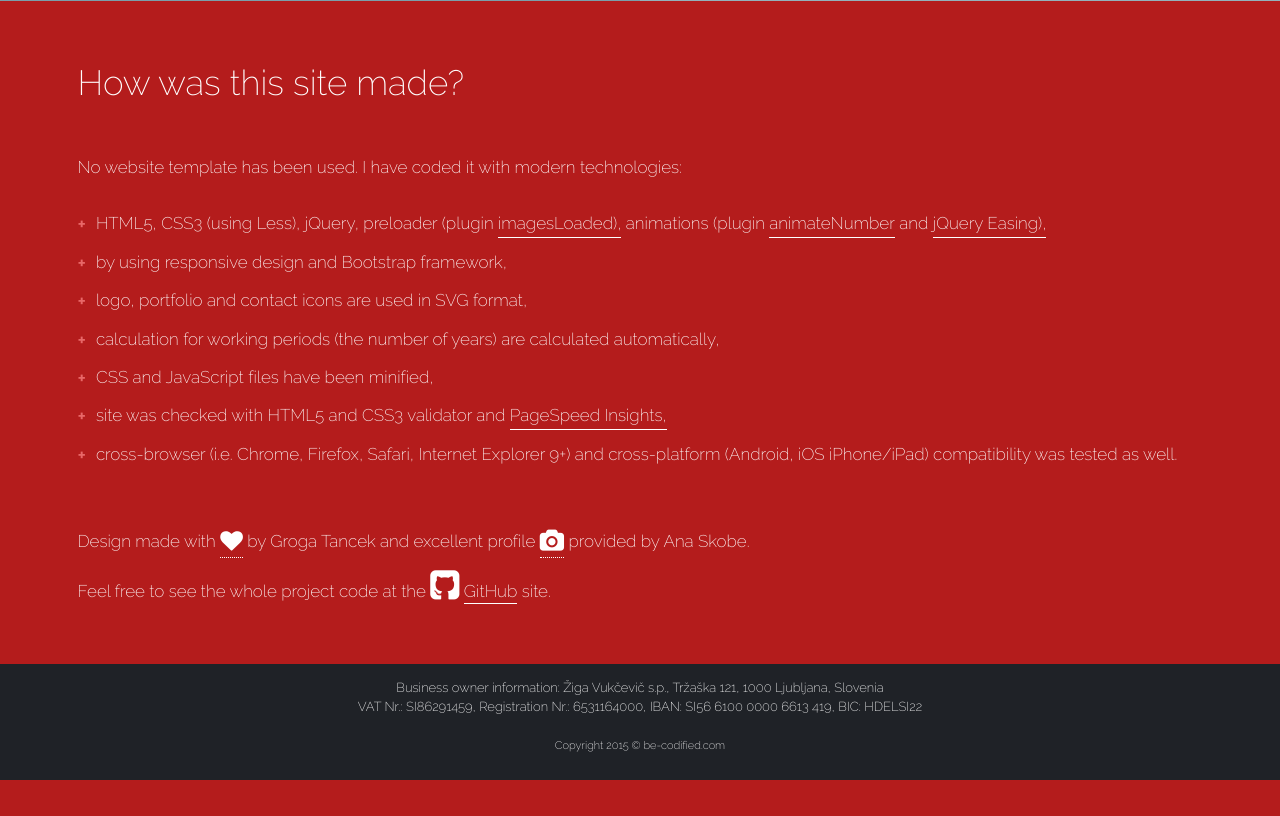
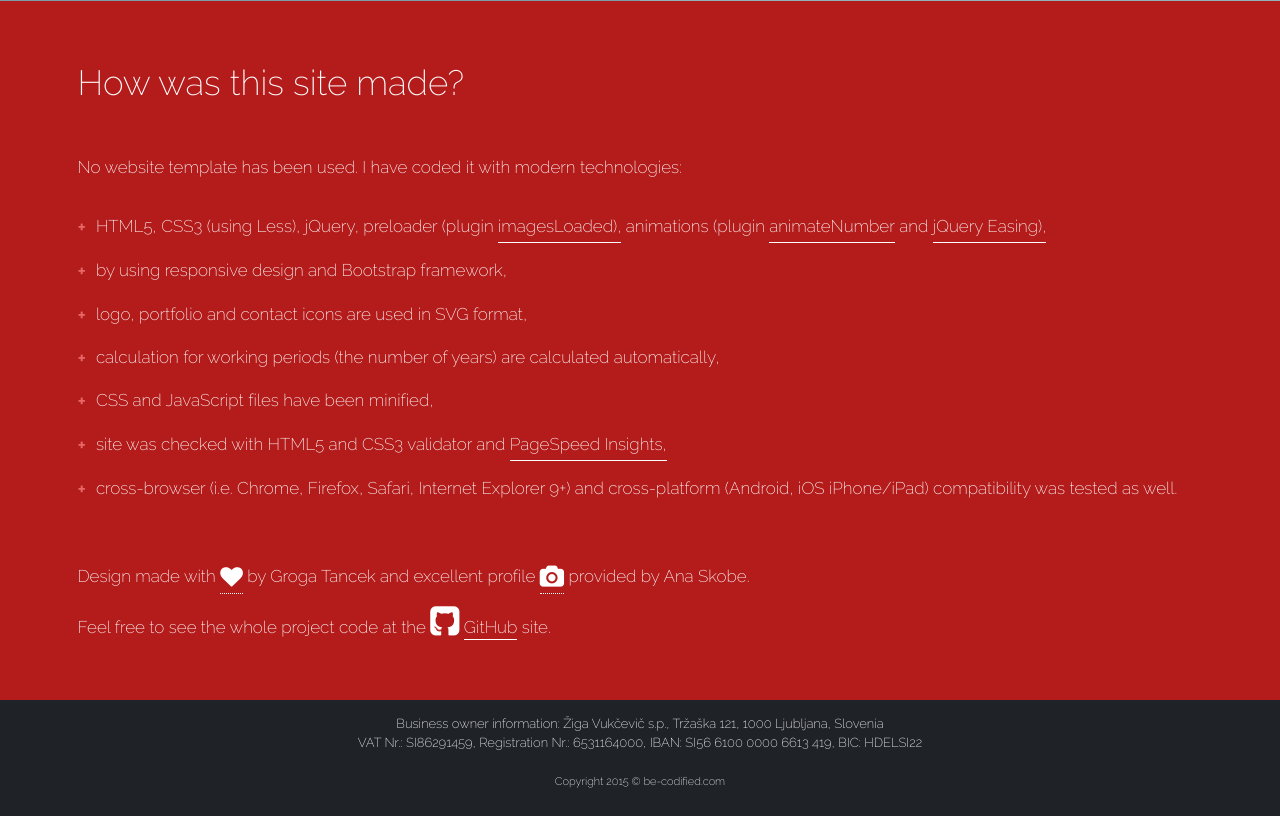
Before and after one commit to be-codified/personal-presentation-site, a PHP site: page / in a window 1280 px wide. Shown: the part 3117-3933 px from the top of the page. Before the commit the page ends 3897 px from the top, so only its background shows below. Run offline with PHP 8.4, Linux system fonts and the light colour scheme.

Commit message:
fixed spacing for mobile devices

```diff
--- a/css/custom-styles.css
+++ b/css/custom-styles.css
@@ -210,6 +210,9 @@ ul.strengths span.strong,
   background-color: #e45252;
   color: #fff;
   padding: 2px 6px;
+}
+.how-made ul {
+  line-height: 190%;
 }
 ul.skills li:before,
 ul.tools li:before {
--- a/css/custom-styles.less
+++ b/css/custom-styles.less
@@ -251,6 +251,10 @@ ul.strengths,
         color: #fff;
         padding: 2px 6px;
     }
+}
+
+.how-made ul {
+    line-height: 190%;
 }
 
 ul.skills,
```
